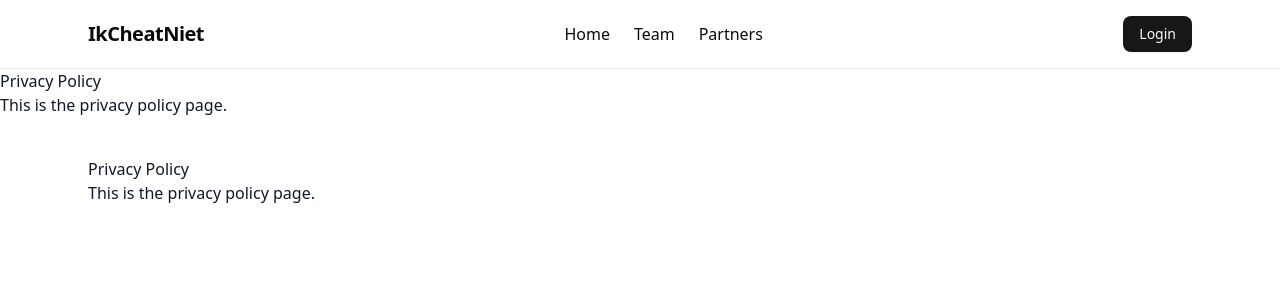
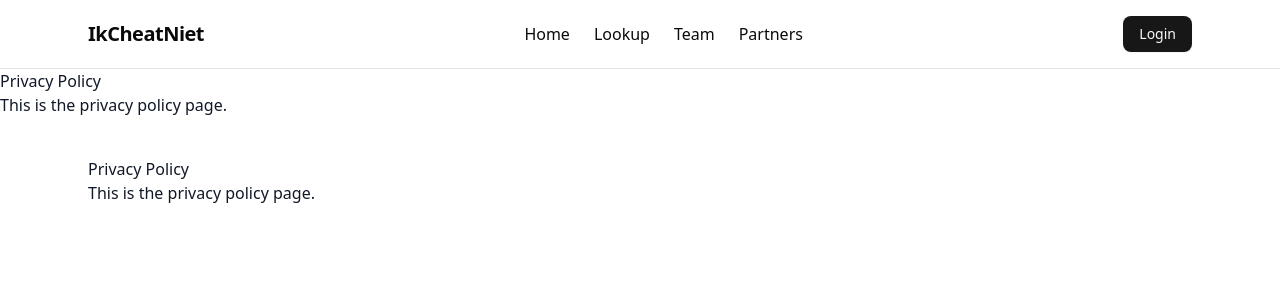
Before and after one commit to SnepCnep/ikcheatniet, a Next.js app: page /Policy in a window 1280 px wide. Shown: the top 300 px of the page. Built offline with nearby package versions, Linux system fonts and the light colour scheme; no server answers.

Commit message:
feat: update user model and enhance authentication flow with role management

```diff
--- /dev/null
+++ b/src/app/admindash/page.tsx
@@ -0,0 +1,11 @@
+function PolicyPage() {
+  return (
+    <div>
+      <h1>Privacy Policy</h1>
+      <p>This is the privacy policy page.</p>
+    </div>
+  );
+}
+
+
+export default PolicyPage;
--- /dev/null
+++ b/src/app/lookup/page.tsx
@@ -0,0 +1,11 @@
+function PolicyPage() {
+  return (
+    <div>
+      <h1>Privacy Policy</h1>
+      <p>This is the privacy policy page.</p>
+    </div>
+  );
+}
+
+
+export default PolicyPage;
--- /dev/null
+++ b/src/app/types/next-auth.d.ts
@@ -0,0 +1,21 @@
+import NextAuth, { DefaultSession, DefaultUser } from "next-auth";
+import { JWT as DefaultJWT } from "next-auth/jwt";
+
+declare module "next-auth" {
+  interface Session {
+    user: {
+      id: string;
+      role: string;
+    } & DefaultSession["user"];
+  }
+
+  interface User extends DefaultUser {
+    role: string;
+  }
+}
+
+declare module "next-auth/jwt" {
+  interface JWT extends DefaultJWT {
+    role: string;
+  }
+}
--- a/src/components/navbar.tsx
+++ b/src/components/navbar.tsx
@@ -17,6 +17,7 @@ export function Navbar() {
     const { data: session, status } = useSession()
 
     const isAuth = status === "authenticated"
+    const isNotUser = session?.user?.role !== "user"
 
     return (
         <nav className="sticky top-0 z-50 w-full border-b border-border bg-background/80 backdrop-blur-md">
@@ -31,9 +32,13 @@ export function Navbar() {
                     <Link href="/" className="text-foreground hover:text-primary transition-colors">
                         Home
                     </Link>
-          {isAuth && (
-            <Link href="/dashboard" className="text-foreground hover:text-primary transition-colors">
-              Dashboard
+                    {isAuth ? (
+                        <Link href="/lookup" className="text-foreground hover:text-primary transition-colors">
+                            Lookup
+                        </Link>
+                    ) : (
+                        <Link href="#" onClick={() => signIn("discord", { redirectTo: "/lookup" })} className="text-foreground hover:text-primary transition-colors">
+                            Lookup
                         </Link>
                     )}
                     <Link href="/team" className="text-foreground hover:text-primary transition-colors">
@@ -57,12 +62,17 @@ export function Navbar() {
                             <DropdownMenuLabel>My Account</DropdownMenuLabel>
                             <DropdownMenuSeparator />
                             <DropdownMenuItem>Profile</DropdownMenuItem>
+                            {isNotUser && (
+                                <DropdownMenuItem asChild>
+                                    <Link href="/admindash">Admin Dashboard</Link>
+                                </DropdownMenuItem>
+                            )}
                             <DropdownMenuSeparator />
                             <DropdownMenuItem onClick={() => signOut()}>Logout</DropdownMenuItem>
                         </DropdownMenuContent>
                     </DropdownMenu>
                 ) : (
-          <Button onClick={() => signIn("discord", { redirectTo: "/dashboard" })}>Login</Button>
+                    <Button onClick={() => signIn("discord", { redirectTo: "/lookup" })}>Login</Button>
                 )}
             </div>
         </nav>
--- a/src/lib/auth.ts
+++ b/src/lib/auth.ts
@@ -3,15 +3,31 @@ import Discord from "next-auth/providers/discord"
 import { PrismaAdapter } from "@auth/prisma-adapter"
 import prisma from "@/lib/prisma"
 
-// Types
-
-
 export const { handlers, auth, signIn, signOut } = NextAuth({
     adapter: PrismaAdapter(prisma),
-    providers: [Discord({
-        clientId: process.env.DISCORD_CLIENT_ID!,
-        clientSecret: process.env.DISCORD_CLIENT_SECRET!,
-        authorization: { params: { scope: "identify" } },
-    })
+    providers: [
+        Discord({
+            clientId: process.env.DISCORD_CLIENT_ID!,
+            clientSecret: process.env.DISCORD_CLIENT_SECRET!,
+            authorization: { params: { scope: "identify" } },
+        }),
     ],
+    session: {
+        strategy: "jwt",
+    },
+    callbacks: {
+        async jwt({ token, user }) {
+            if (user) {
+                token.role = user.role;
+            }
+            return token;
+        },
+        async session({ session, token }) {
+            if (session.user) {
+                //session.user.id = token.sub as string;
+                session.user.role = token.role as string;
+            }
+            return session;
+        },
+    },
 })
```
Also changed, not shown: 1 other file (tests, documents, lock files or other folders). Lines whose indentation alone changed are shown as unchanged.
